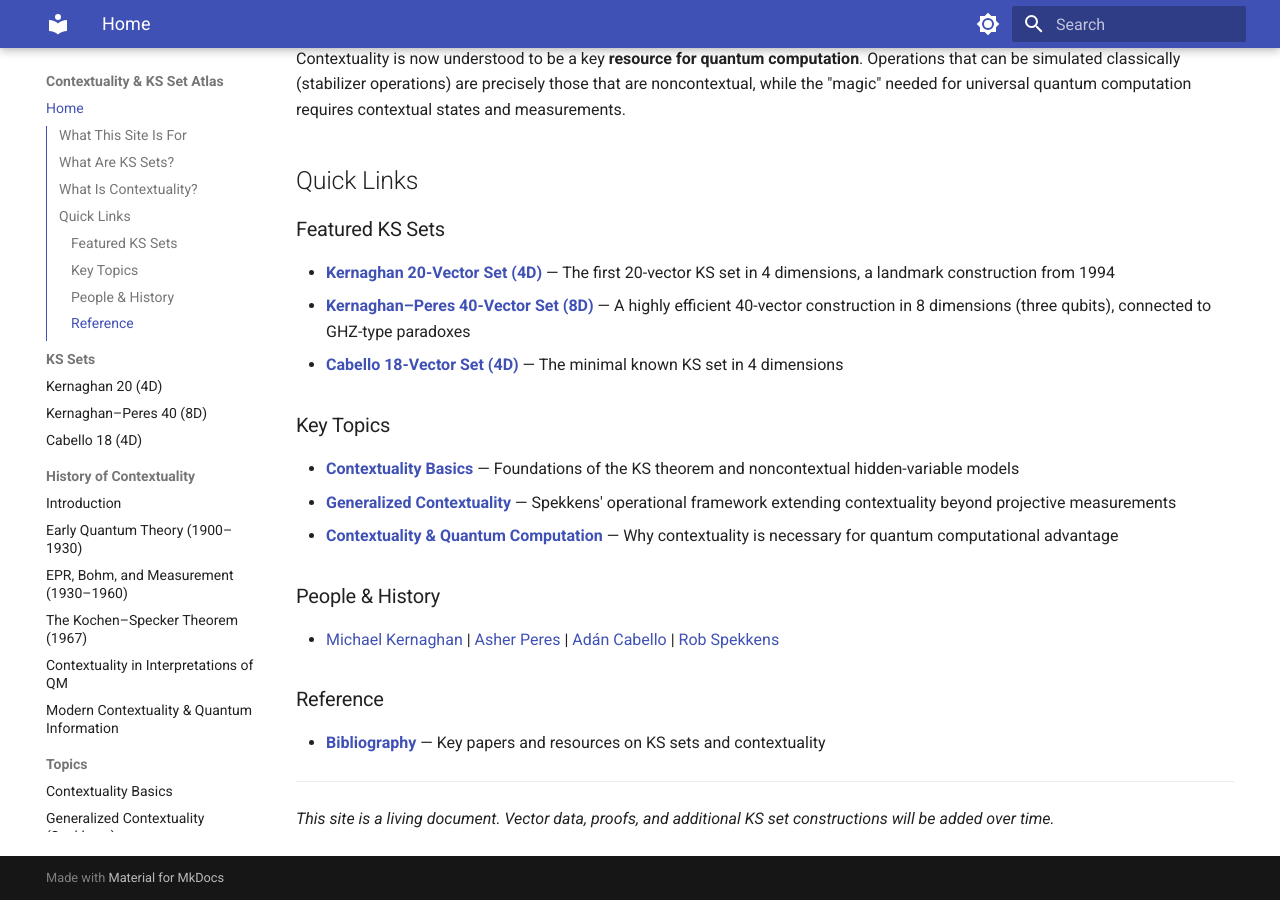
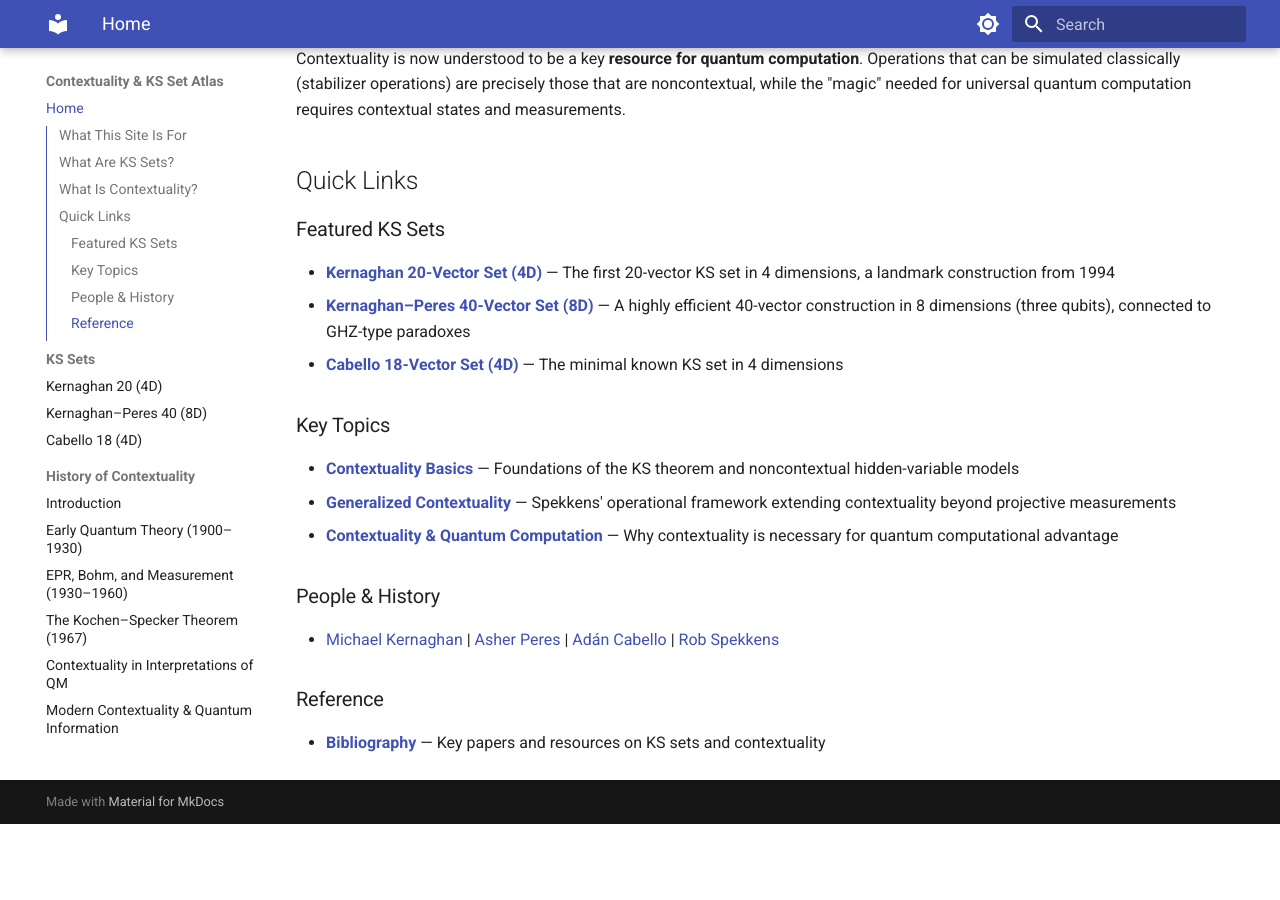
Before and after one commit to michaelkernaghan/contextuality, an MkDocs documentation site: the page built from docs/index.md, in a window 1280 px wide and 900 px high, scrolled down 981 px. Built offline with MkDocs 1.6.1 and Material for MkDocs 9.7.7, drawn with Linux system fonts in a browser that asks for light colours; after the commit the page ends 1805 px from its top, so only the background shows below that.

Commit message:
Remove outdated footer note from homepage

```diff
--- a/docs/index.md
+++ b/docs/index.md
@@ -46,7 +46,3 @@ Contextuality is now understood to be a key **resource for quantum computation**
 ### Reference
 
 - **[Bibliography](bibliography.md)** — Key papers and resources on KS sets and contextuality
-
----
-
-*This site is a living document. Vector data, proofs, and additional KS set constructions will be added over time.*
```
